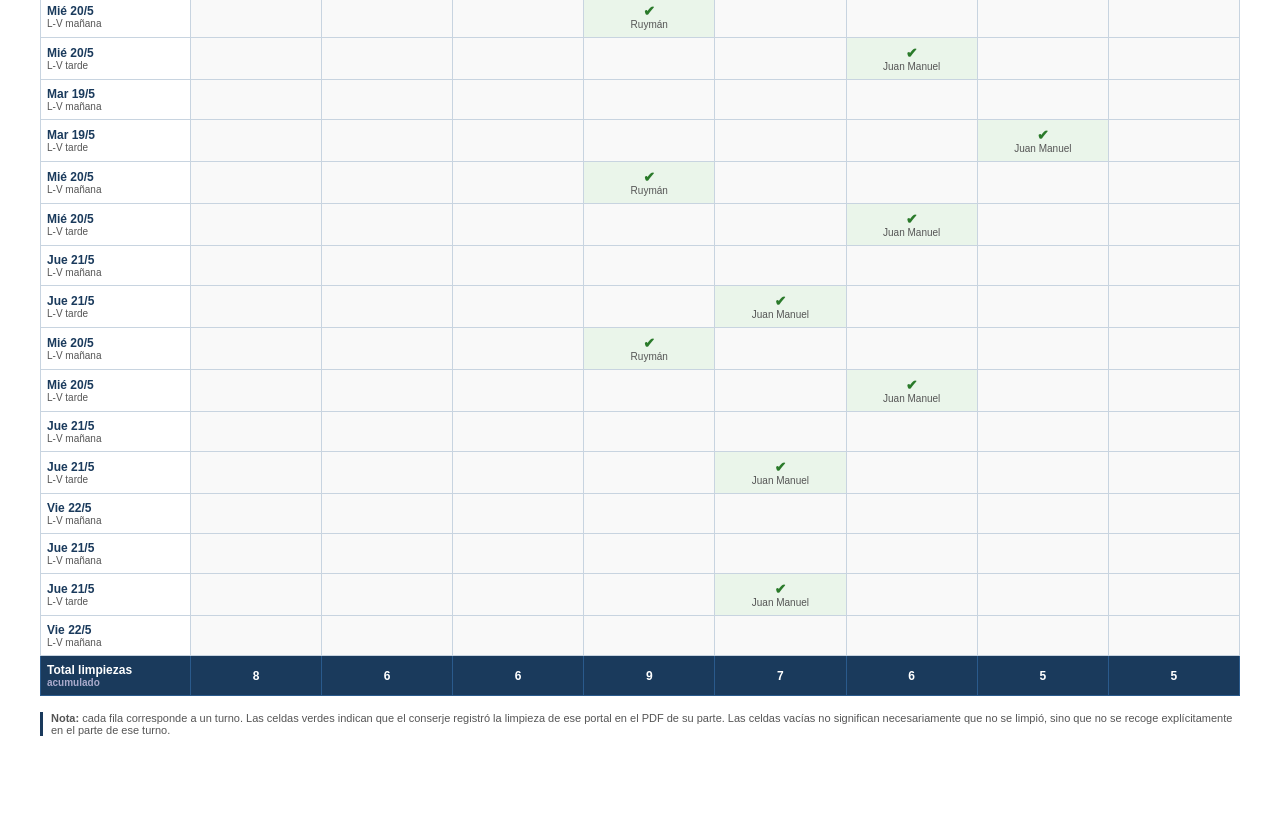
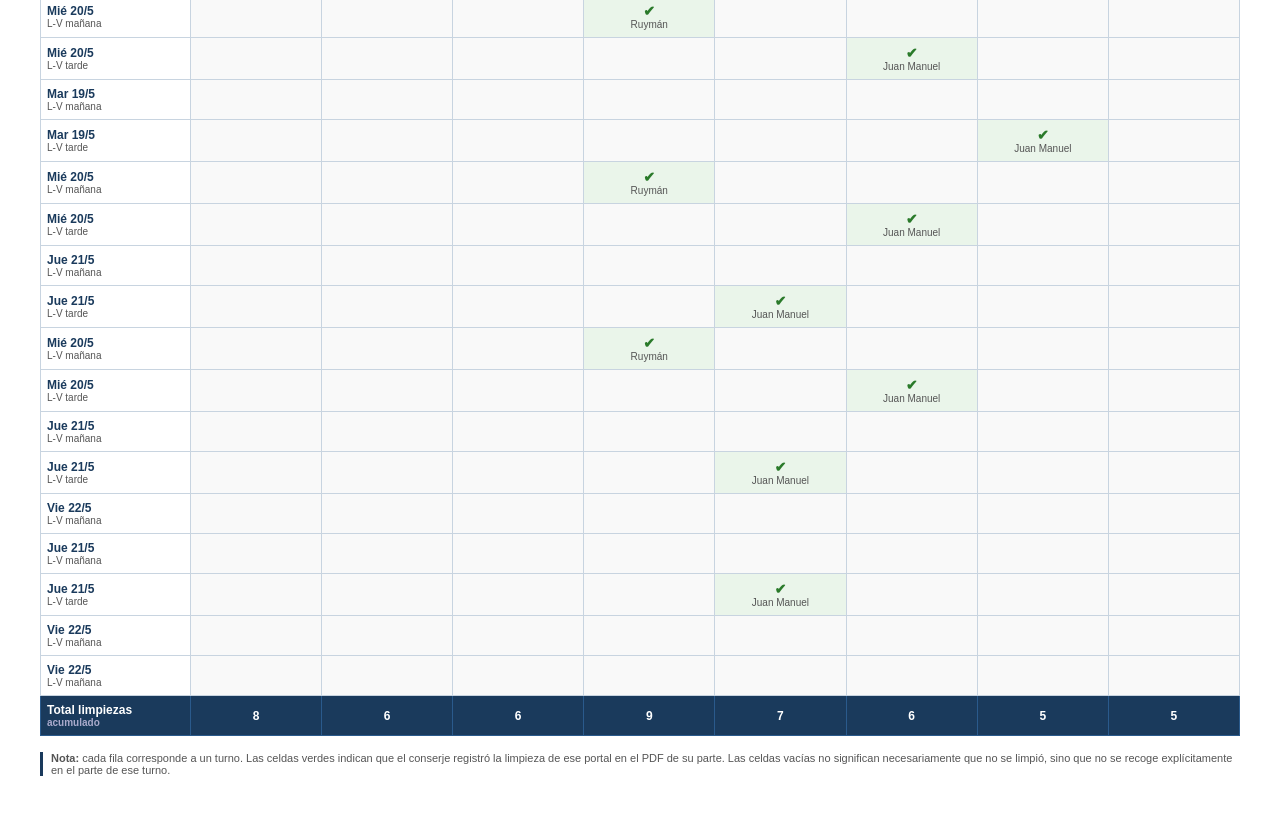
Before and after one commit to rgrpublicidad/ferrer-portales, a website: page index.html in a window 1280 px wide. Shown: the part 1348-2162 px from the top of the page. Before the commit the page ends 2124 px from the top, so only its background shows below. Drawn offline with Linux system fonts and the light colour scheme.

Commit message:
Actualización automática 25/05/2026 (+1 partes)

```diff
--- a/index.html
+++ b/index.html
@@ -25,7 +25,7 @@
 <body>
 
 <h1>Recuento de limpieza por portal - Edificio Ferrer y Perdomo</h1>
-<p class="subtitulo">Fuente: PDFs adjuntos a los partes de conserje@ferreryperdomo.com &nbsp;|&nbsp; Actualizado: 24/05/2026 (auto)</p>
+<p class="subtitulo">Fuente: PDFs adjuntos a los partes de conserje@ferreryperdomo.com &nbsp;|&nbsp; Actualizado: 25/05/2026 (auto)</p>
 
 <table>
   <thead>
@@ -581,6 +581,19 @@
       <td class="vacio"></td>
     </tr>
 
+
+    <tr>
+      <td class="col-fecha"><span class="semana-label">Vie 22/5</span><br><small>L-V mañana</small></td>
+      <td class="vacio"></td>
+      <td class="vacio"></td>
+      <td class="vacio"></td>
+      <td class="vacio"></td>
+      <td class="vacio"></td>
+      <td class="vacio"></td>
+      <td class="vacio"></td>
+      <td class="vacio"></td>
+    </tr>
+
     <tr class="totales">
       <td class="col-fecha" style="color:#fff">Total limpiezas<br><small style="color:#aac">acumulado</small></td>
       <td>8</td>
```
